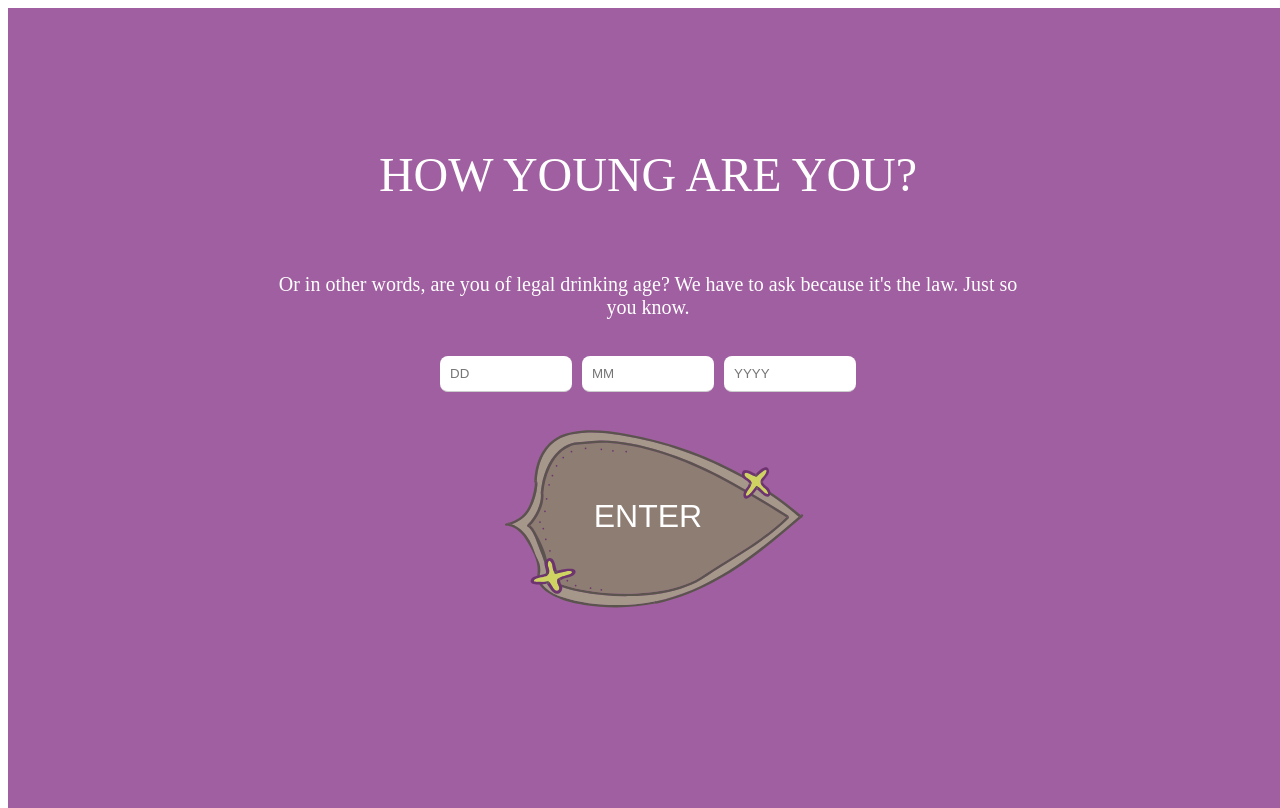
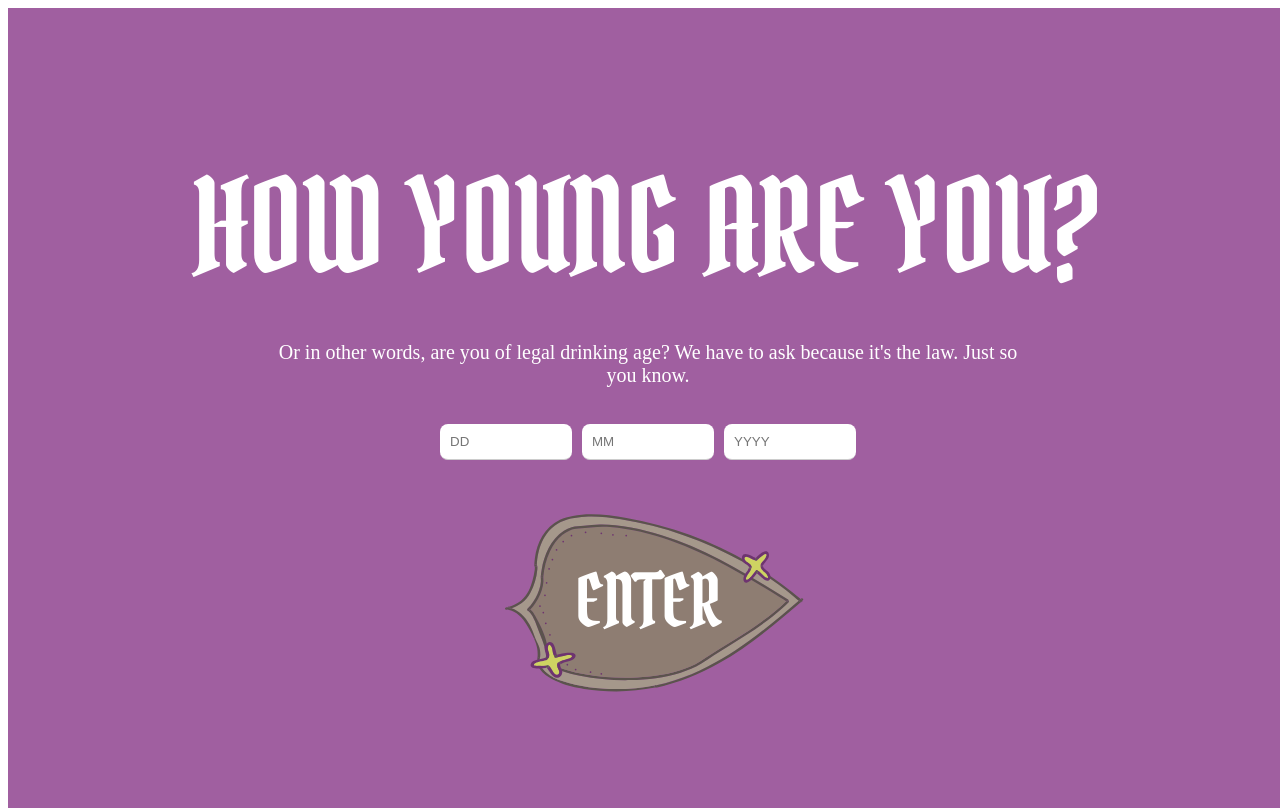
Before and after one commit to ayleeshar/High-Priestess, a plain HTML site: page AgeGate.html in a window 1280 px wide. Drawn offline with Linux system fonts and the light colour scheme.

Commit message:
Update AgeTest.css
updated styles

```diff
--- a/stylesheets/AgeTest.css
+++ b/stylesheets/AgeTest.css
@@ -1,3 +1,8 @@
+@font-face {
+    font-family: Pirata;
+    src: url(../fonts/PirataOne-Regular.ttf);
+}
+
 html, body
 {
     height: 100%;
@@ -73,22 +78,25 @@ html, body
 
 .age-gateway__submit
 {
+    font-family: Pirata;
     margin-bottom: 5rem;
+    margin-top: 1rem;
     background: url("../static/enter-01.svg") no-repeat scroll 0 0 transparent;
     border: none;
     width: 20rem;
     height: 15rem;
     background-position:center;
     cursor: pointer;
-    font-size: 2rem;
+    font-size: 4.5rem;
     color: #fff;
-    transition: all 1.5s ease;
+    transition: all 2.5s ease;
 }
 
 .modal-title
 {
-    font-size: 3rem;
-    margin-bottom: 2.4rem;
+    font-family: Pirata;
+    font-size: 8rem;
+    margin-bottom: 0rem;
 }
 
 .modal-paragraph
@@ -98,6 +106,6 @@ html, body
 }
 
 .age-gateway__submit:hover{
-    transform: scale(1.1);
+    transform: rotate(720deg);
     /* transform: rotate(1080deg); */
 }
```
